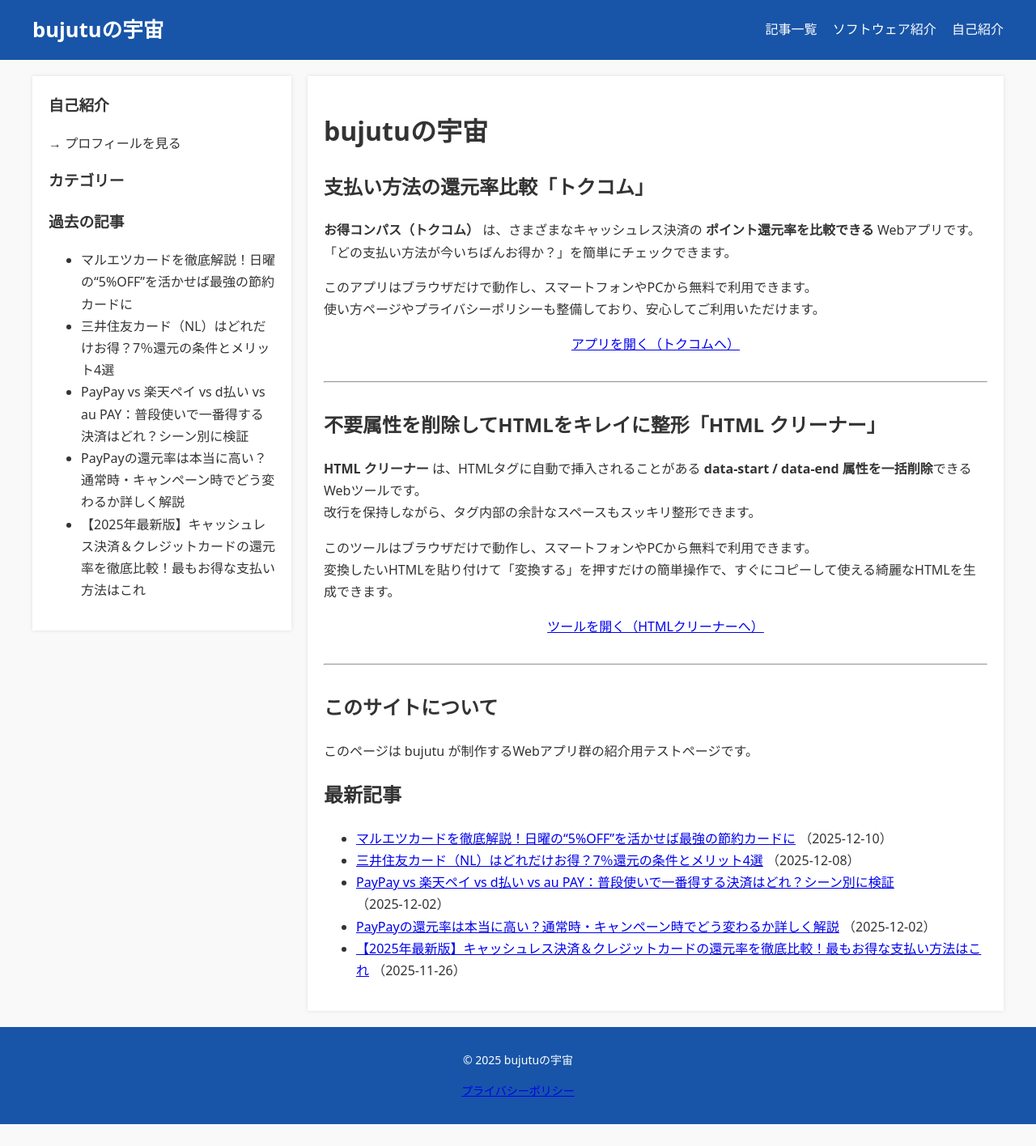
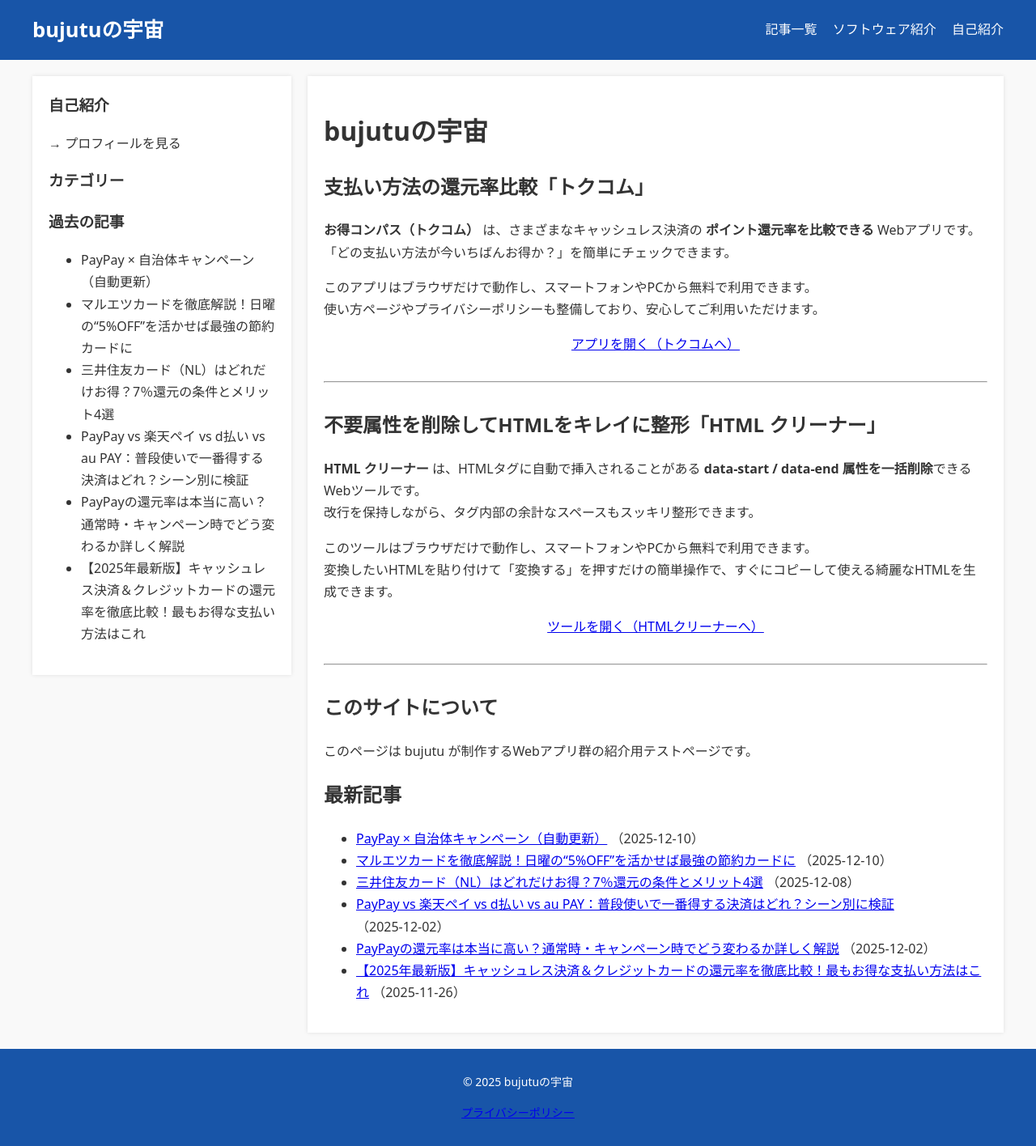
Before and after one commit to bujutu/bujutu.github.io, a Jekyll site: the page built from index.html, in a window 1280 px wide. Shown: the whole page at 81% size. Built offline with Jekyll 4.4.1, drawn with Linux system fonts in a browser that asks for light colours; a file with an impossible date is left out; before the commit the page ends 1389 px from its top, so only the background shows below that.

Commit message:
Update date and last updated information

```diff
--- a/_posts/2025-12-10-paypay-campaigns.md
+++ b/_posts/2025-12-10-paypay-campaigns.md
@@ -1,12 +1,12 @@
 ---
 title: "PayPay × 自治体キャンペーン（自動更新）"
 layout: post
-date:
+date: 2025-12-10
 description: "PayPayと自治体のポイント還元キャンペーン一覧（自動更新）。"
 tags: [paypay, 自治体, キャンペーン, 自動更新]
 ---
 
-> 最終更新: ****
+> 最終更新: 2025/12/10
 
 PayPay × 自治体 の還元キャンペーン情報を自動収集し、一覧化しています。
 高還元キャンペーンはすぐ終わることがあるため、最新情報は必ず公式ページもご確認ください。
```
